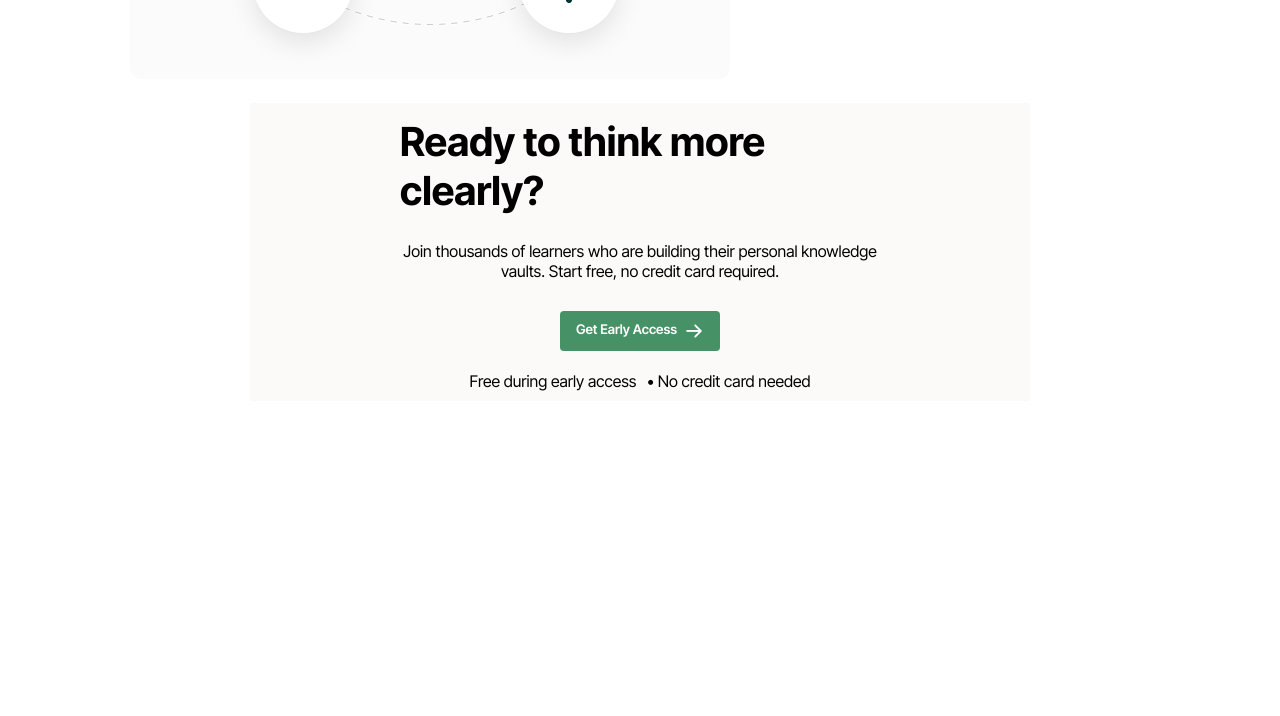
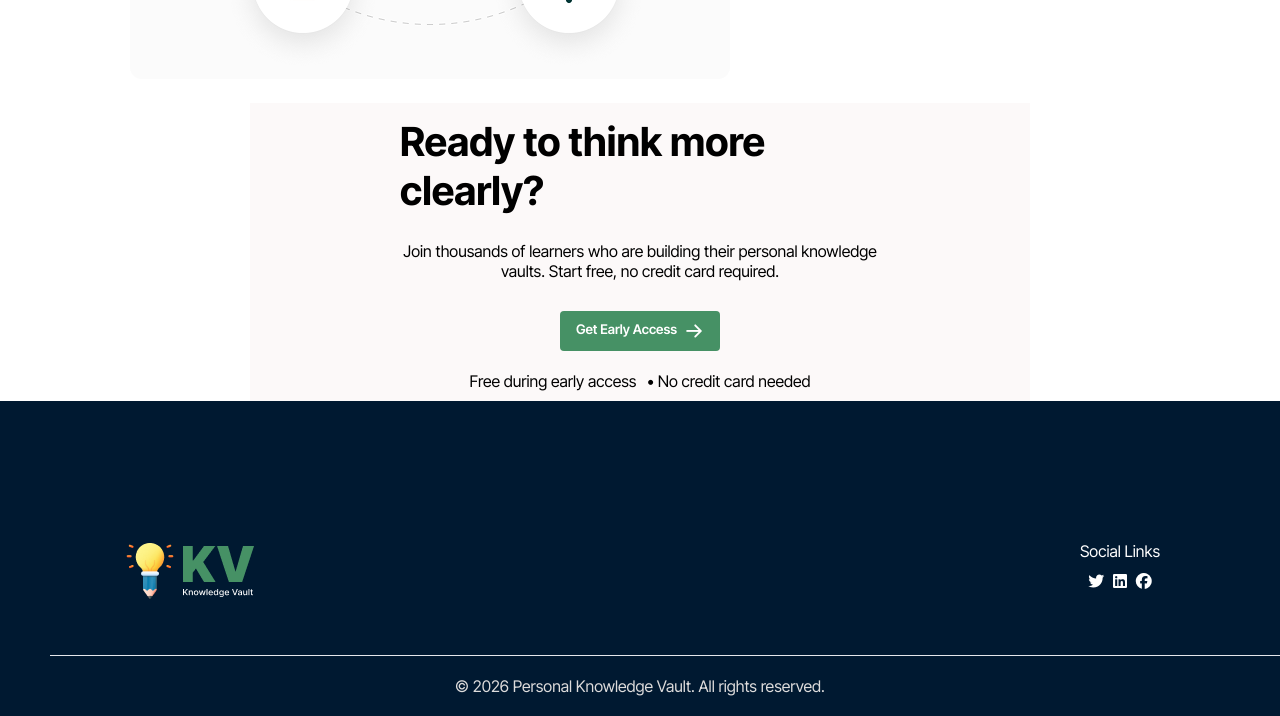
Before and after one commit to TanveerSarker/b13-a01, a plain HTML site: page index.html in a window 1280 px wide. Shown: the part 1583-2299 px from the top of the page. Before the commit the page ends 1984 px from the top, so only its background shows below. Drawn offline with Linux system fonts and the light colour scheme.

Commit message:
Complete project

```diff
--- a/index.html
+++ b/index.html
@@ -26,7 +26,7 @@
     </nav>
     <section class="hero">
         <div>
-            <p class="early">Early Access Now Open</p>
+            <p class="early"><i class="fa-solid fa-circle-dot"></i> Early Access Now Open</p>
         </div>
         <div>
             <h1 class="struct">Structured Thinking,</h1>
@@ -37,7 +37,7 @@
             help you think clearly, connect ideas, and turn learning into long-term knowledge</p>
         </div>
         <div>
-            <button class="btn">start Building Your Vault</button>
+            <button class="btn">start Building Your Vault <img src="./assets/ArrowRight.png" alt=""></button>
             <button class="bt"><i class="fa-solid fa-play"></i> See How It Works</button>
         </div>
     </section>
@@ -112,5 +112,26 @@
 
         </div>
     </section>
+    <section class="footer">
+        <div class="foot">
+            <div>
+             <img src="./assets/logo-footer.png" alt="">
+            </div>
+
+            <div class="wh">
+                <p>Social Links</p>
+                <a href="#"><i class="fa-brands fa-twitter"></i></a>
+                <a href="#"><i class="fa-brands fa-linkedin"></i></a>
+                <a href="#"><i class="fa-brands fa-facebook"></i></a>
+
+            </div>
+
+        </div>
+          <hr>
+        <footer class="f">
+            <p>&copy; 2026 Personal Knowledge Vault. All rights reserved.</p>
+        </footer>
+
+    </section>
 </body>
 </html>
--- a/styles/style.css
+++ b/styles/style.css
@@ -53,7 +53,7 @@
     color: #469165;
     background-color: white;
     border-radius: 20px;
-    padding: 3px 20px;
+    padding: 14px;
 }
 .hero .struct {
     font-size: 48px;
@@ -87,7 +87,9 @@
 .notes .card .img {
     background-color: #da1111;
     border-radius: 90%;
-
+  width: 60px;
+    height: 60px;
+    padding: 15px;
 }
 .notes .note {
     display: flex;
@@ -206,3 +208,34 @@
     padding-top: 16px;
     padding-bottom: 20px;
 }
+.footer {
+    background-color: #001931;
+    color: #ffffff;
+    text-align: center;
+    padding: 20px 0;
+}
+
+.footer .foot {
+    display: flex;
+    justify-content:space-between;
+    gap: 20px;
+    padding: 120px 120px 30px 120px;
+    background-color:#001931;
+}
+
+.footer .f {
+    color: #dddcdc;
+}
+.footer hr {
+    border: none;
+    border-top: 1px solid #E5E7EB;
+    margin-top: 20px;
+    margin-bottom: 20px;
+    margin-left: 50px;
+}
+    .footer .foot .wh a {
+        display: inline-block   ;
+        color: #FFFFFF;
+        padding-top: 10px;
+        gap: 20px;
+    }
```
